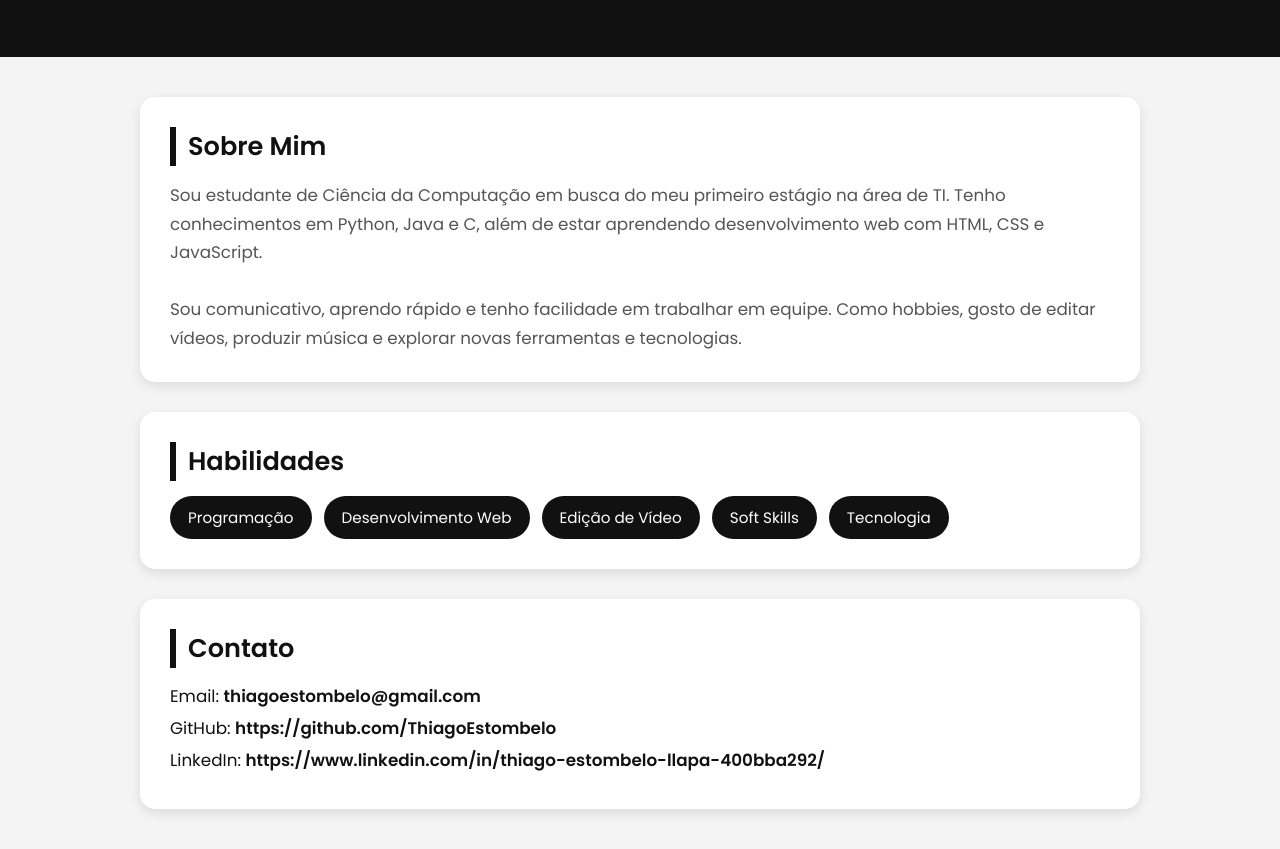
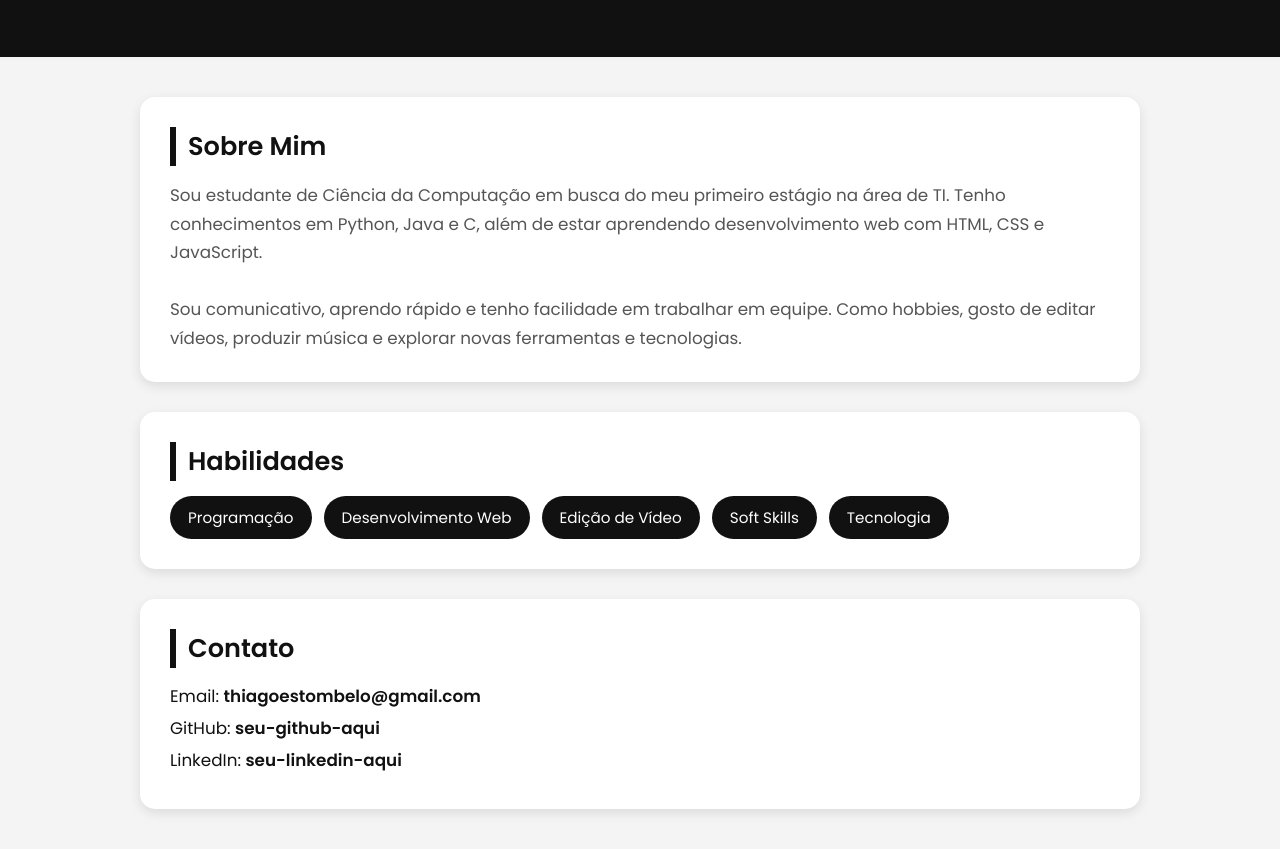
Before and after one commit to ThiagoEstombelo/Curriculo, a plain HTML site: page index.html in a window 1280 px wide. Shown: the part 166-1015 px from the top of the page. Drawn offline with Linux system fonts and the light colour scheme.

Commit message:
Update index.html
github e linkendin atualizado

```diff
--- a/index.html
+++ b/index.html
@@ -158,8 +158,8 @@
     <div class="section contact">
       <h2>Contato</h2>
       <p>Email: <strong>thiagoestombelo@gmail.com</strong></p>
-      <p>GitHub: <a href="#">https://github.com/ThiagoEstombelo</a></p>
-      <p>LinkedIn: <a href="#">https://www.linkedin.com/in/thiago-estombelo-llapa-400bba292/</a></p>
+      <p>GitHub: <a href="#">seu-github-aqui</a></p>
+      <p>LinkedIn: <a href="#">seu-linkedin-aqui</a></p>
     </div>
 
   </div>
```
